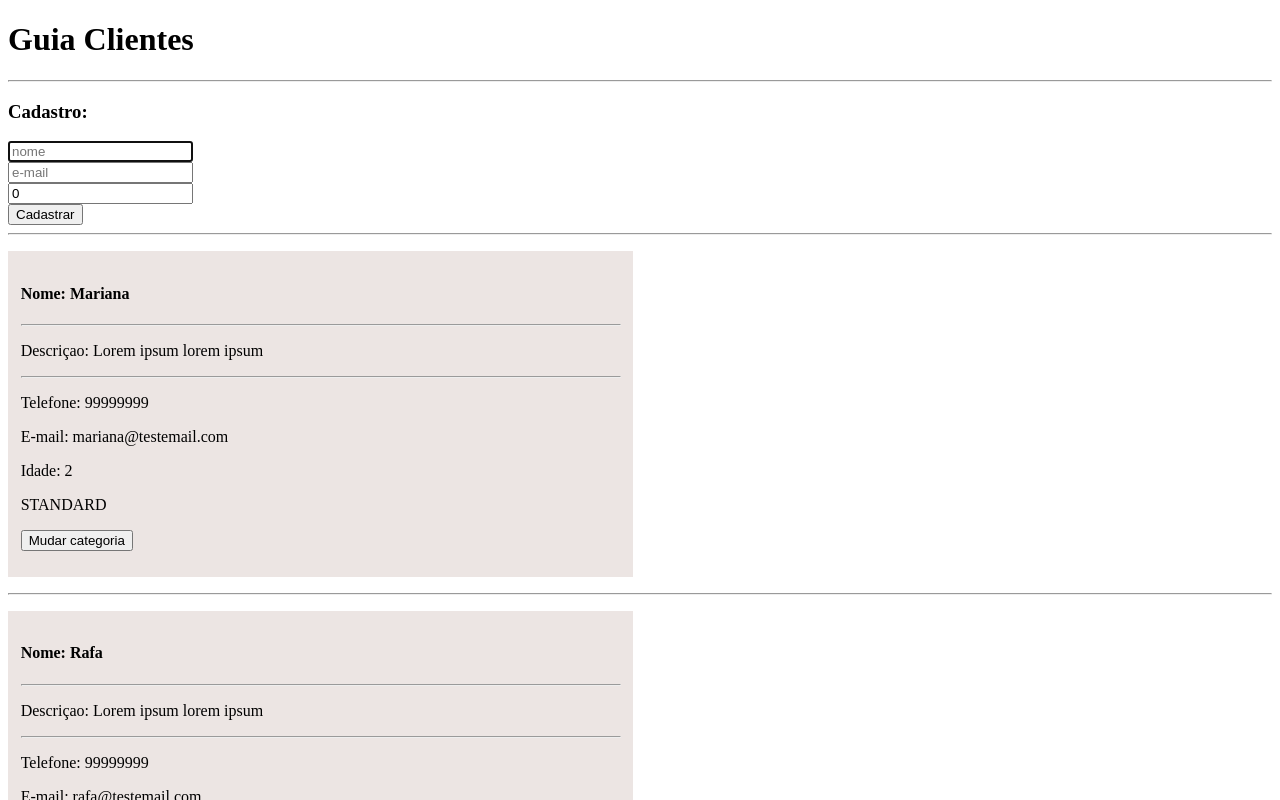
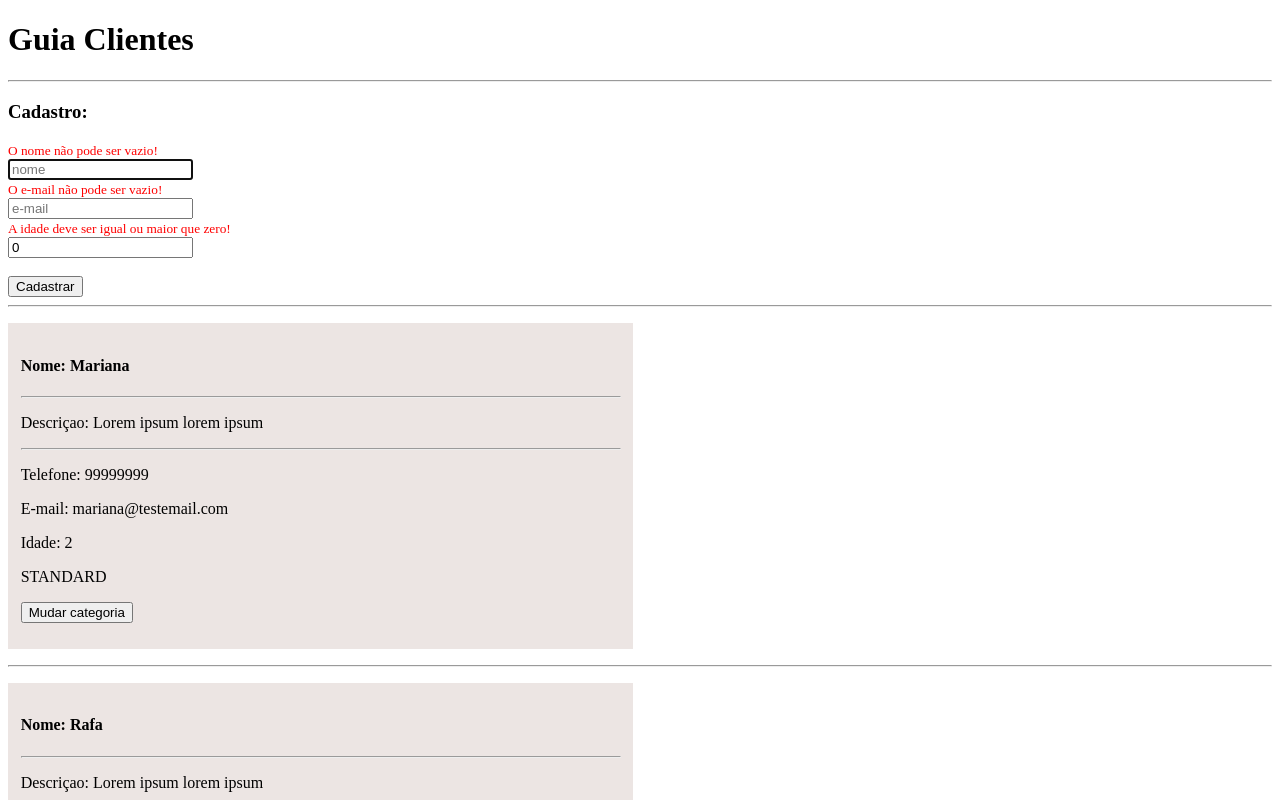
Before and after one commit to kleitonalbuquerque/intro-vue, a Vue app: page / in a window 1280 px wide. Both pictures are taken after a click on the button "Cadastrar". Shown: the top 800 px of the page. Built offline with nearby package versions, Linux system fonts and the light colour scheme.

Commit message:
Validação

```diff
--- a/src/App.vue
+++ b/src/App.vue
@@ -3,19 +3,26 @@
     <h1>Guia Clientes</h1>
     <hr />
     <h3>Cadastro:</h3>
+    <small class="error" v-show="deuErro">O nome não pode ser vazio!</small
+    ><br />
     <input type="text" id="nome" placeholder="nome" v-model="nomeField" /><br />
+    <small class="error" v-show="deuErro">O e-mail não pode ser vazio!</small
+    ><br />
     <input
       type="email"
       id="email"
       placeholder="e-mail"
       v-model="emailField"
     /><br />
+    <small class="error" v-show="deuErro"
+      >A idade deve ser igual ou maior que zero!</small
+    ><br />
     <input
       type="number"
       id="idade"
       placeholder="idade"
       v-model="idadeField"
-    /><br />
+    /><br /><br />
     <button @click="cadastrarUsuario">Cadastrar</button>
     <hr />
     <div v-for="cliente in clientes" :key="cliente.id">
@@ -34,6 +41,7 @@ export default {
   name: "App",
   data() {
     return {
+      deuErro: false,
       nomeField: "",
       emailField: "",
       idadeField: 0,
@@ -79,12 +87,15 @@ export default {
       if (this.nomeField === "") {
         alert("Por favor informe o nome!");
         document.getElementById("nome").focus();
+        this.deuErro = true;
       } else if (this.emailField === "") {
         alert("Por favor informe o e-mail!");
         document.getElementById("email").focus();
+        this.deuErro = true;
       } else if (this.idadeField < 0) {
         alert("Por favor informe a idade!");
         document.getElementById("idade").focus;
+        this.deuErro = true;
       } else {
         this.clientes.push({
           nome: this.nomeField,
@@ -92,6 +103,7 @@ export default {
           idade: this.idadeField,
           id: Date.now(),
         });
+        this.deuErro = false;
       }
       (this.nomeField = ""), (this.emailField = ""), (this.idadeField = 0);
     },
@@ -99,4 +111,8 @@ export default {
 };
 </script>
 
-<style></style>
+<style>
+.error {
+  color: red;
+}
+</style>
```
